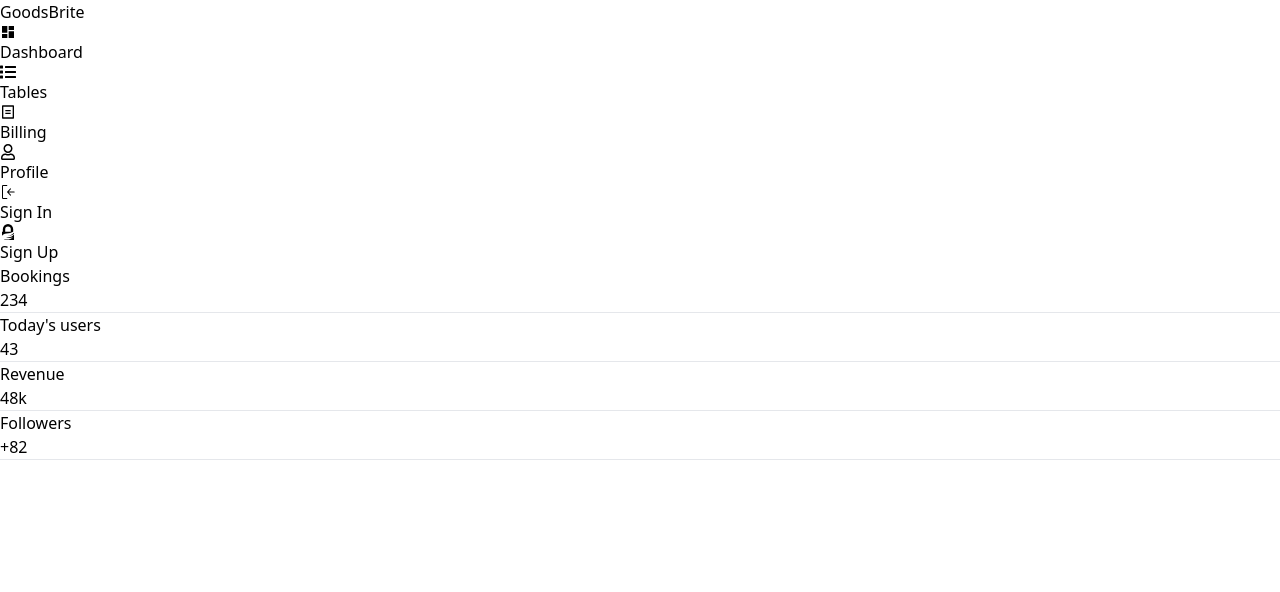
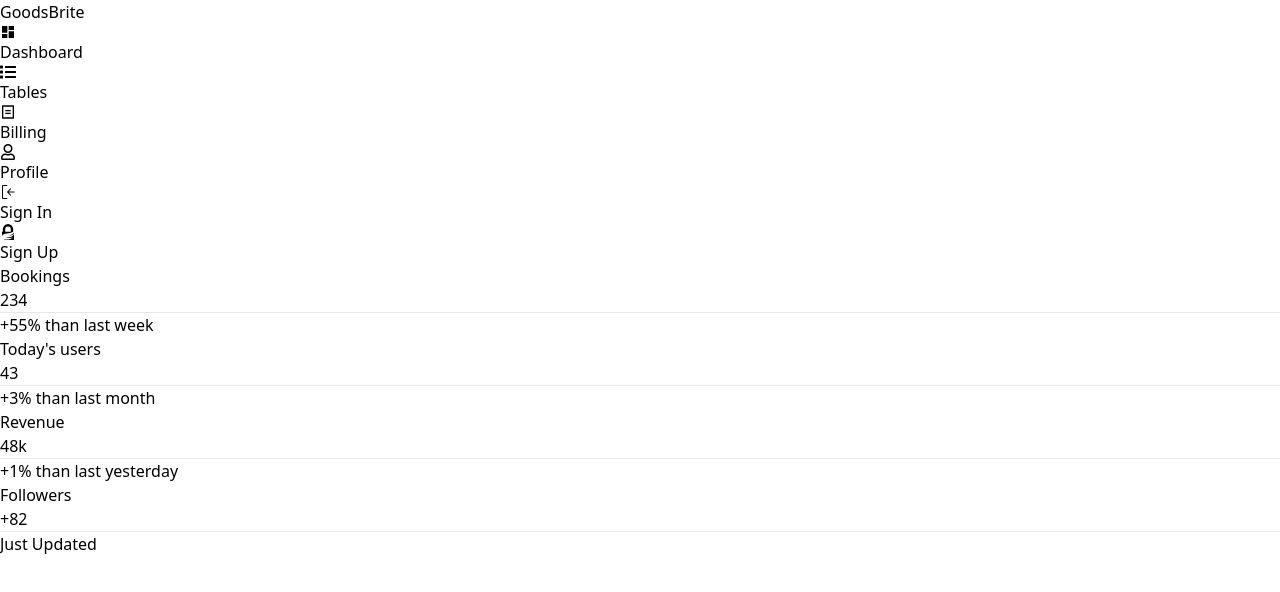
Before and after one commit to daniel-idowu-01/inventory-flow-test, a React (Vite) app in the folder client/: page / in a window 1280 px wide. Shown: the top 592 px of the page. Built offline with nearby package versions, Linux system fonts and the light colour scheme.

Commit message:
added percent to stats

```diff
--- a/client/src/components/DashboardComp.jsx
+++ b/client/src/components/DashboardComp.jsx
@@ -6,10 +6,10 @@ const DashboardComp = () => {
     <section className='h-screen'>
       <div className='absolute left-[25%] h-full w-[70%]'>
         <article className='flex justify-between p-10'>
-          <StatsComp title='Bookings' value='234' percent='+55' />
-          <StatsComp title="Today's users" value='43' percent='+3' />
-          <StatsComp title='Revenue' value='48k' percent='+1' />
-          <StatsComp title='Followers' value='+82' percent='Just updated' />
+          <StatsComp title='Bookings' value='234' percent='+55' time='week' />
+          <StatsComp title="Today's users" value='43' percent='+3' time='month' />
+          <StatsComp title='Revenue' value='48k' percent='+1' time='yesterday' />
+          <StatsComp title='Followers' value='+82' percent='Just updated' time='' />
         </article>
       </div>
     </section>
--- a/client/src/components/StatsComp.jsx
+++ b/client/src/components/StatsComp.jsx
@@ -1,8 +1,8 @@
 import React from 'react'
 
-const StatsComp = ({title, value, percent}) => {
+const StatsComp = ({title, value, percent, time}) => {
   return (
-    <article className='p-2 shadow-md border w-52 h-32 rounded-xl'>
+    <article className='p-2 px-3 shadow-md border w-52 h-32 rounded-xl'>
       <section
         className='flex justify-end text-right '
       >
@@ -16,7 +16,15 @@ const StatsComp = ({title, value, percent}) => {
 
       <hr className='w-[70%] mx-auto mt-3' />
 
-
+      {time
+        ?
+        <p className='text-sm mt-3'>
+          <span className='text-green-500'>
+            {percent}% </span>
+          than last {time}
+        </p>
+        :
+        <p className='text-sm mt-3'>Just Updated</p>}
 
     </article>
   )
```
